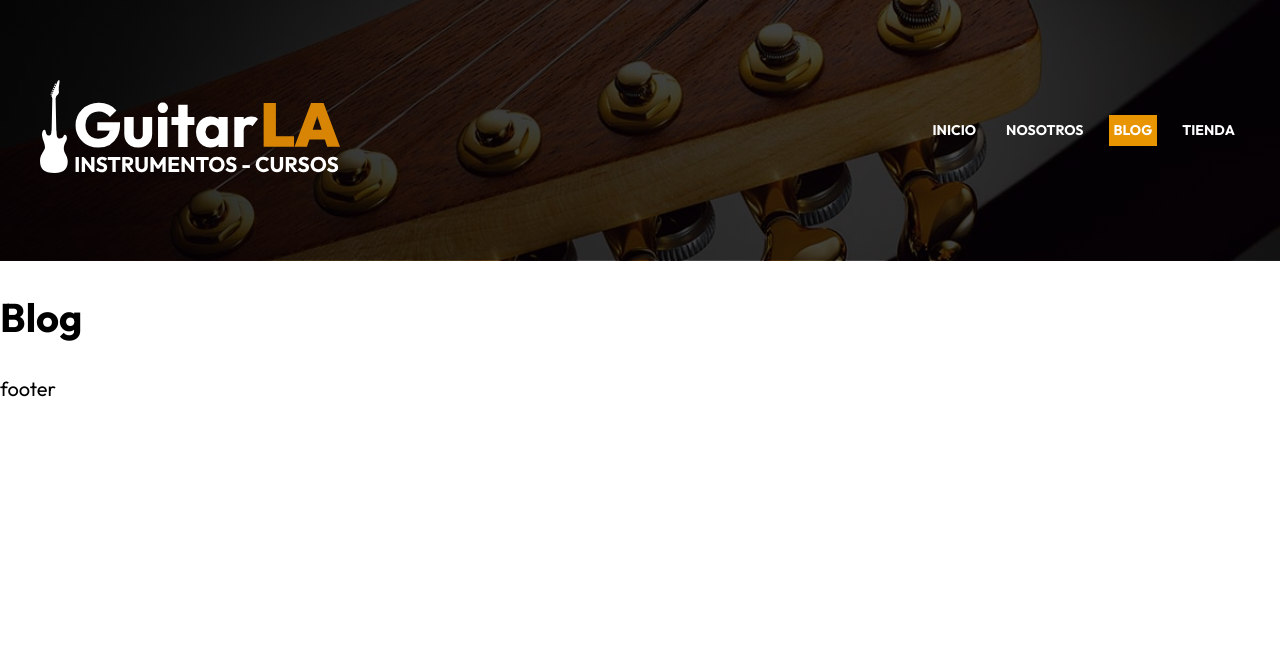
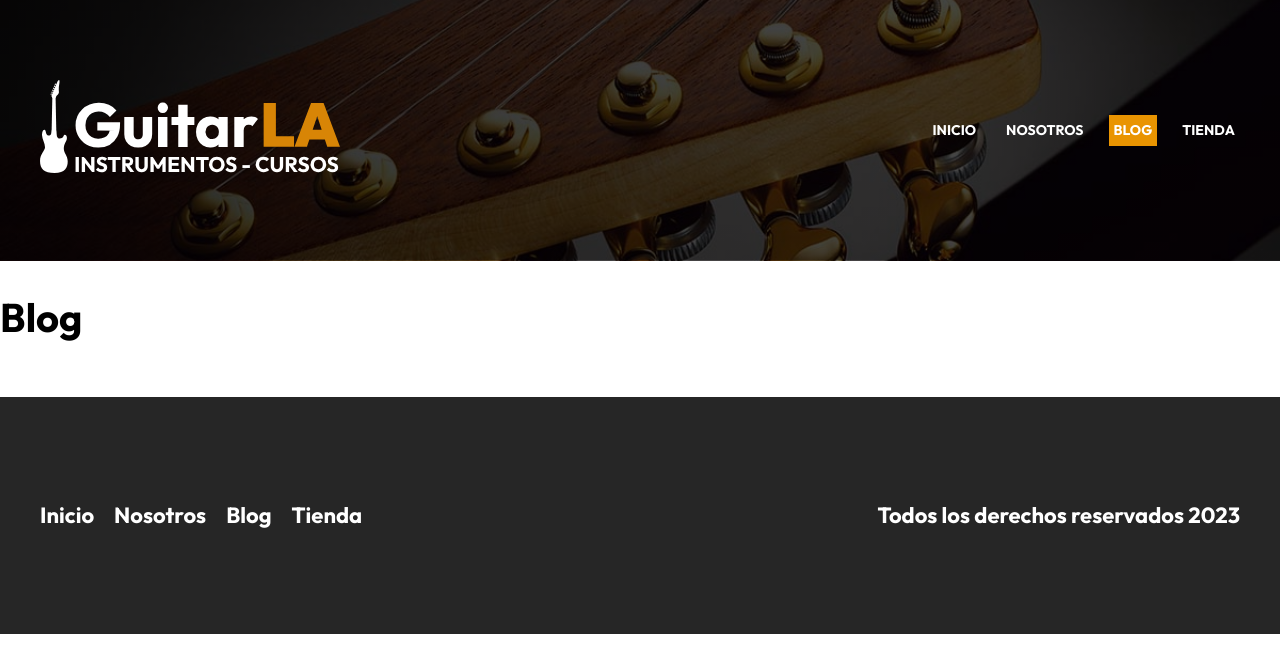
Before and after one commit to oscardenas17/GuitarApp-Next, a Next.js app: page /blog in a window 1280 px wide. Shown: the top 672 px of the page. Built offline with nearby package versions, Linux system fonts and the light colour scheme.

Commit message:
Css en el footer

```diff
--- a/components/footer.js
+++ b/components/footer.js
@@ -1,7 +1,21 @@
-import React from 'react'
+import Link from "next/link";
+import React from "react";
+import styles from "../src/styles/footer.module.css";
 
 export default function Footer() {
   return (
-    <div>footer</div>
-  )
+    <footer className={styles.footer}>
+      <div className={`contenedor ${styles.contenido}`}>
+        <nav className={styles.navegacion}>
+          <Link href="/">Inicio</Link>
+          <Link href="/nosotros">Nosotros</Link>
+          <Link href="/blog">Blog</Link>
+          <Link href="/tienda">Tienda</Link>
+        </nav>
+        <p className={styles.copyright}>
+          Todos los derechos reservados {new Date().getFullYear()}
+        </p>
+      </div>
+    </footer>
+  );
 }
--- /dev/null
+++ b/src/styles/footer.module.css
@@ -0,0 +1,31 @@
+.footer{
+    background-color: var(--black);
+    padding:5rem 0;
+    margin-top: 5rem;
+}
+@media(min-width:768px){
+    .contenido{
+     display: flex;
+     justify-content: space-between;
+    }
+}
+.navegacion {
+    display: flex;
+    flex-direction: column;
+    align-items: center;
+    gap: 2rem;
+}
+@media(min-width:768px){
+    .navegacion{
+     flex-direction: row;
+    }
+}
+
+.navegacion a, .copyright{
+    color: var(--white);
+    text-decoration: none;
+    font-size: 2.2rem;
+    font-weight: 700;
+
+
+}
```
